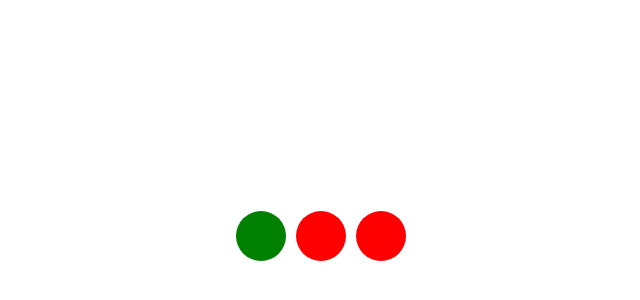
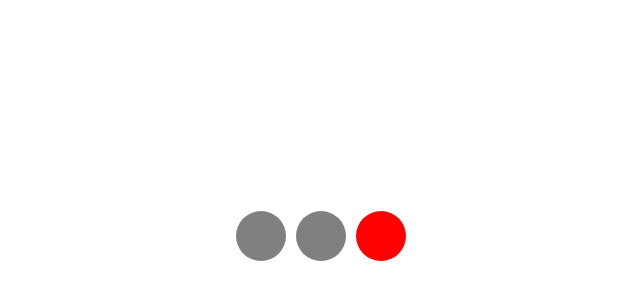
Before and after one commit to vel-3633f/code-level-up, a plain HTML site: page project/traffic-light/index.html in a window 1280 px wide. Shown: the part 172-472 px from the top of the page, without its empty margins (319-959 px from the left). Drawn offline with Linux system fonts and the light colour scheme.

Commit message:
単体で時間差で色が変わるよう修正

```diff
--- a/project/traffic-light/script.js
+++ b/project/traffic-light/script.js
@@ -1,20 +1,22 @@
 class Light {
   constructor() {
     this.color;
+    this.lightElement = document.getElementsByClassName("light");
   }
 
   change() {
-    const light = document.getElementsByClassName("light");
-    this.color = "red";
-
-    const changeColor = () => {
-      light[0].style.backgroundColor = "green";
-    };
-
-    setTimeout(changeColor, 0);
-    setTimeout(changeColor, 1000);
-    setTimeout(changeColor, 2000);
+    setTimeout(() => {
+      this.lightElement[0].style.backgroundColor = "green";
+    }, 1000);
+    setTimeout(() => {
+      this.lightElement[1].style.backgroundColor = "yellow";
+      this.lightElement[0].style.backgroundColor = "grey";
+    }, 2000);
+    setTimeout(() => {
+      this.lightElement[2].style.backgroundColor = "red";
+      this.lightElement[1].style.backgroundColor = "grey";
+    }, 3000);
   }
 }
 
-setInterval(new Light("red").change, 3000);
+new Light("red").change();
--- a/project/traffic-light/style.css
+++ b/project/traffic-light/style.css
@@ -10,6 +10,6 @@
 .light {
   width: 50px;
   height: 50px;
-  background-color: red;
+  background-color: grey;
   border-radius: 50%;
 }
```
